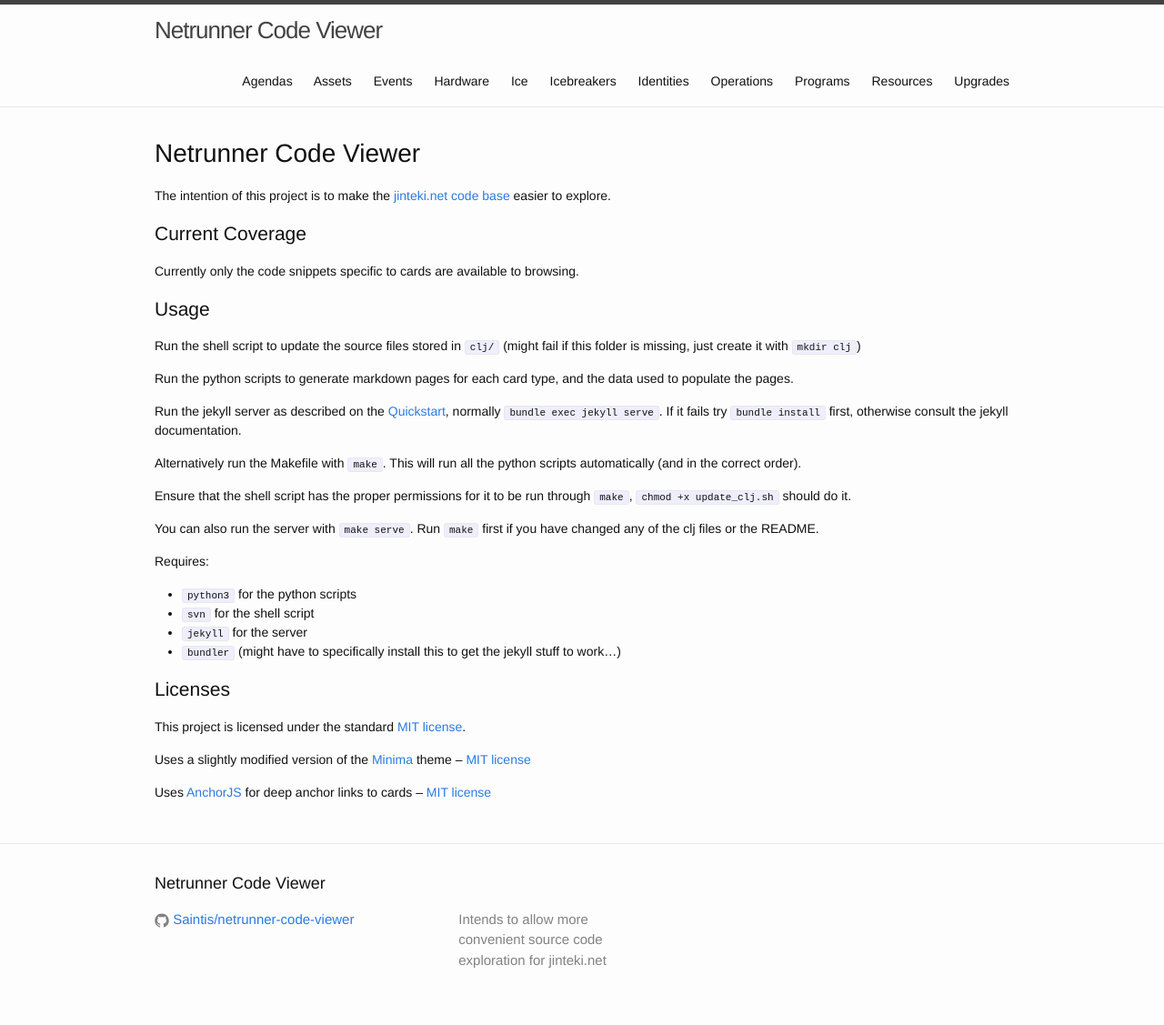
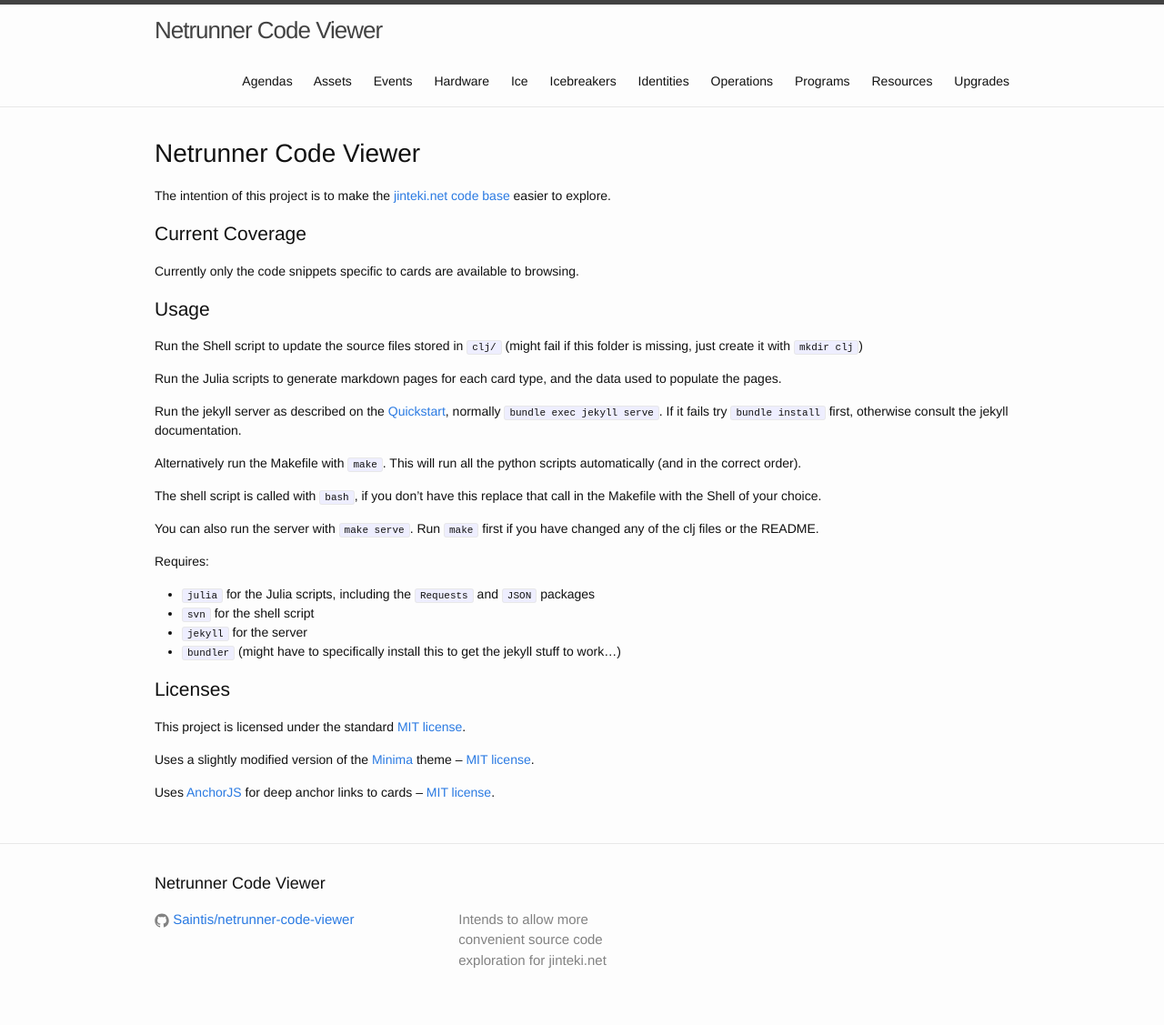
Before and after one commit to Saintis/netrunner-code-viewer, a Jekyll site: the page built from index.md, in a window 1280 px wide. Shown: the whole page at 91% size. Built offline with Jekyll 4.4.1, drawn with Linux system fonts in a browser that asks for light colours.

Commit message:
Updates README

```diff
--- a/index.md
+++ b/index.md
@@ -4,7 +4,8 @@
 
 # Netrunner Code Viewer
 
-The intention of this project is to make the [jinteki.net](http://jinteki.net) [code base](https://github.com/mtgred/netrunner) easier to explore.
+The intention of this project is to make the [jinteki.net](http://jinteki.net)
+[code base](https://github.com/mtgred/netrunner) easier to explore.
 
 ## Current Coverage
 
@@ -12,29 +13,33 @@
 
 ## Usage
 
-Run the shell script to update the source files stored in `clj/` (might fail if this folder is missing, just create it with `mkdir clj`)
+Run the Shell script to update the source files stored in `clj/` (might fail if this folder is missing, just create it with `mkdir clj`)
 
-Run the python scripts to generate markdown pages for each card type, and the data used to populate the pages.
+Run the Julia scripts to generate markdown pages for each card type, and the data used to populate the pages.
 
-Run the jekyll server as described on the [Quickstart](https://jekyllrb.com/docs/quickstart/), normally `bundle exec jekyll serve`. If it fails try `bundle install` first, otherwise consult the jekyll documentation.
+Run the jekyll server as described on the [Quickstart](https://jekyllrb.com/docs/quickstart/),
+normally `bundle exec jekyll serve`. If it fails try `bundle install` first, otherwise consult the jekyll documentation.
 
 Alternatively run the Makefile with `make`. This will run all the python scripts automatically (and in the correct order).
 
-Ensure that the shell script has the proper permissions for it to be run through `make`, `chmod +x update_clj.sh` should do it.
+The shell script is called with `bash`, if you don't have this replace that call in the Makefile with the Shell of your choice.
 
 You can also run the server with `make serve`. Run `make` first if you have changed any of the clj files or the README.
 
 Requires:
 
- - `python3` for the python scripts
+ - `julia` for the Julia scripts, including the `Requests` and `JSON` packages
  - `svn` for the shell script
  - `jekyll` for the server
  - `bundler` (might have to specifically install this to get the jekyll stuff to work...)
 
 ## Licenses
 
-This project is licensed under the standard [MIT license](https://raw.githubusercontent.com/Saintis/netrunner-code-viewer/master/LICENSE.md).
+This project is licensed under the standard
+[MIT license](https://raw.githubusercontent.com/Saintis/netrunner-code-viewer/master/LICENSE.md).
 
-Uses a slightly modified version of the [Minima](https://github.com/jekyll/minima) theme -- [MIT license](https://raw.githubusercontent.com/jekyll/minima/master/LICENSE.txt)
+Uses a slightly modified version of the [Minima](https://github.com/jekyll/minima) theme
+-- [MIT license](https://raw.githubusercontent.com/jekyll/minima/master/LICENSE.txt).
 
-Uses [AnchorJS](http://bryanbraun.github.io/anchorjs/) for deep anchor links to cards -- [MIT license](https://opensource.org/licenses/MIT)
+Uses [AnchorJS](http://bryanbraun.github.io/anchorjs/) for deep anchor links to cards
+-- [MIT license](https://opensource.org/licenses/MIT).
```
Also changed, not shown: README.md.
